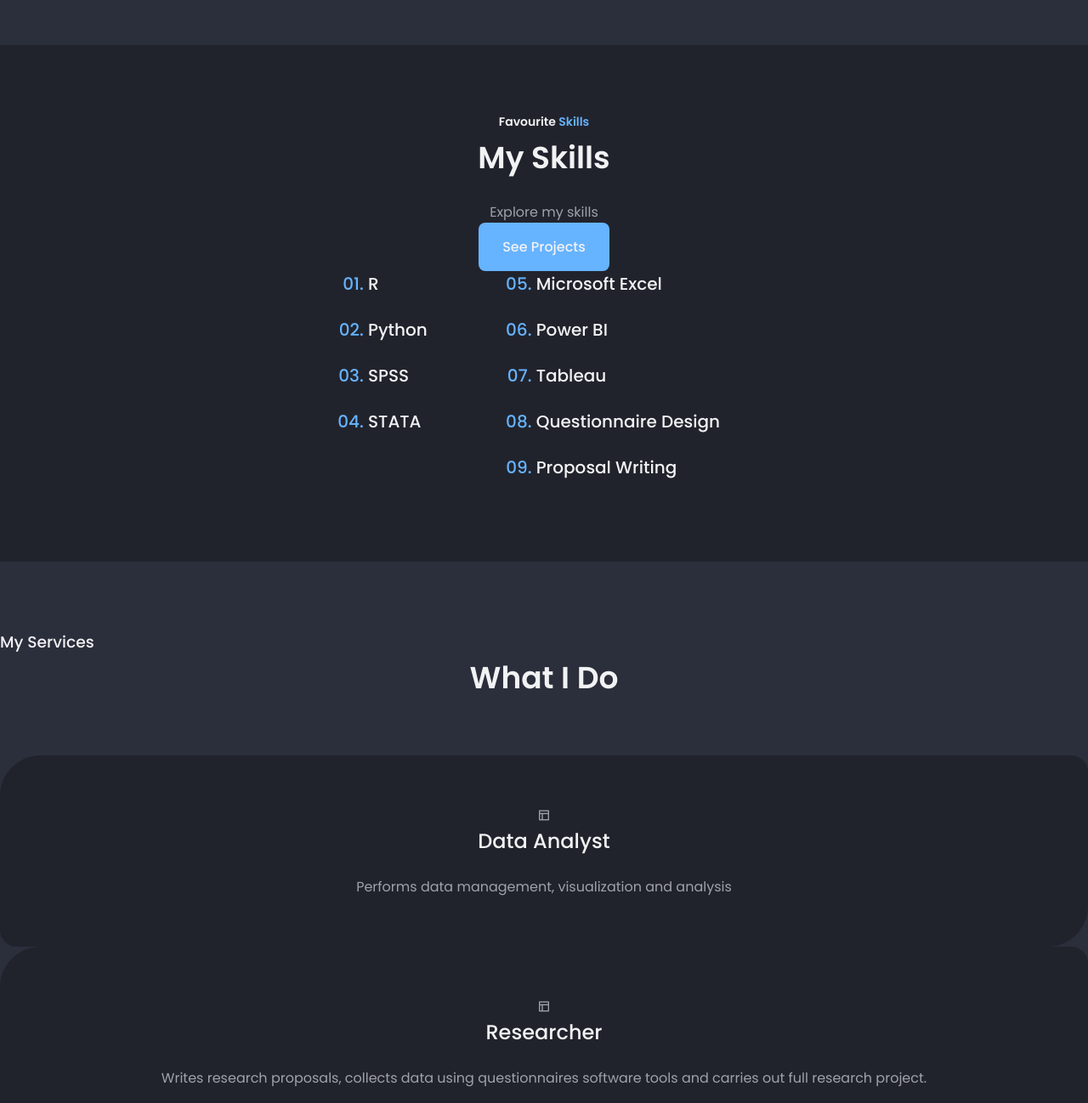
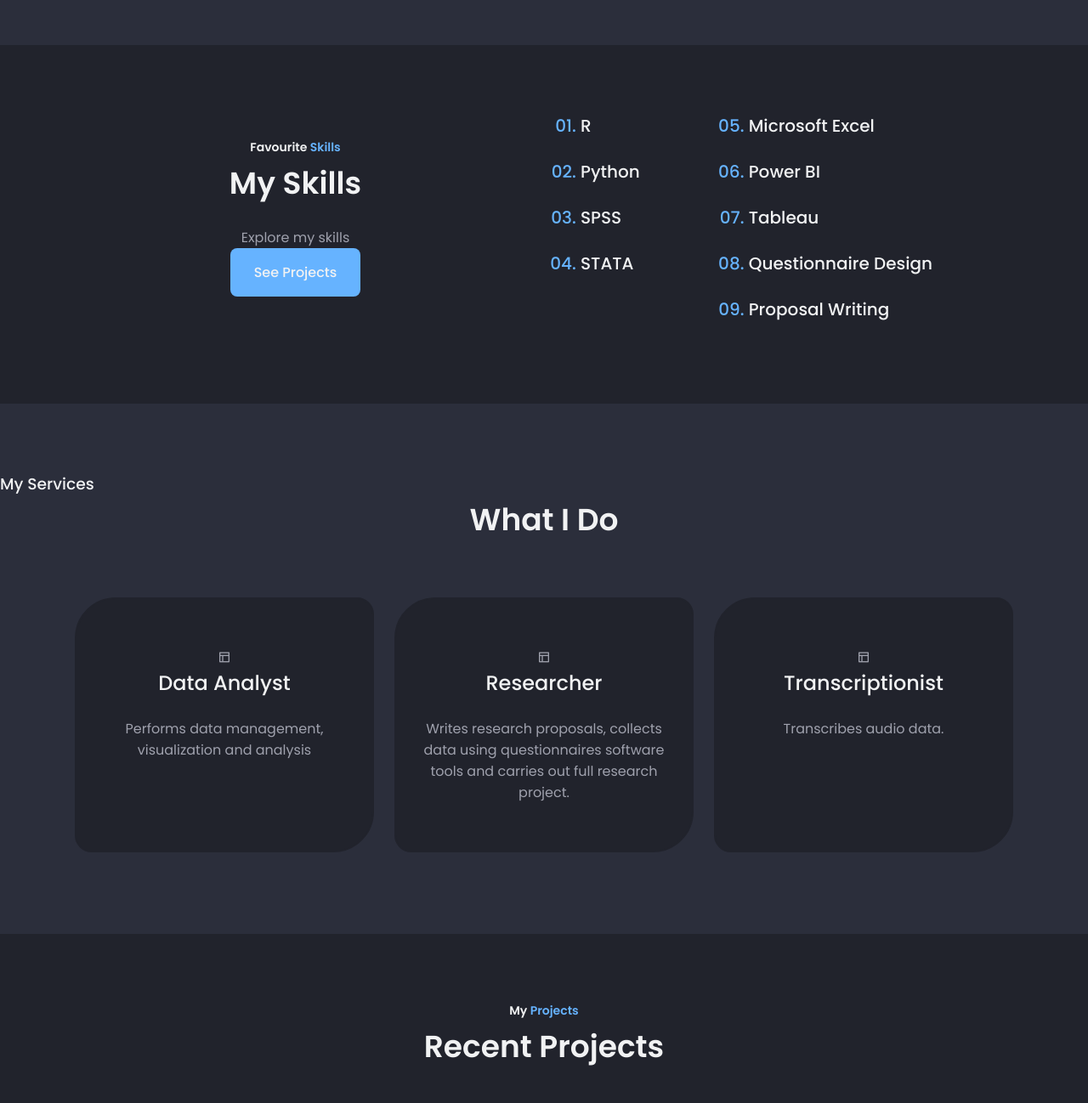
Before and after one commit to ken-warren/ken-warren.github.io, a plain HTML site: page index.html in a window 1280 px wide. Shown: the part 1800-3098 px from the top of the page at 85% size. Drawn offline with nearby package versions, Linux system fonts and the light colour scheme.

Commit message:
Update index.html

```diff
--- a/index.html
+++ b/index.html
@@ -205,7 +205,7 @@
 
          <!--==================== SKILLS ====================-->
          <section class="skills section">
-            <div class="skills__container container-grid">
+            <div class="skills__container container grid">
                <div class="skills__data">
                   <h3 class="section__subtitle">
                      Favourite <span>Skills</span>
@@ -250,7 +250,7 @@
                      What I Do
                   </h2>
 
-                  <div class="services__container container-grid">
+                  <div class="services__container container grid">
                      <article class="services__card">
                         <i class="ri-layout-3-line"></i>
                         <h2 class="services__title">Data Analyst</h2>
@@ -293,7 +293,7 @@
                Recent Projects
             </h2>
 
-            <div class="projects__container container-grid">
+            <div class="projects__container container grid">
                <article class="projects__card">
                   <img src="assets/img/project-img-1.jpg" alt="projects image" class="projects__img">
 
```
